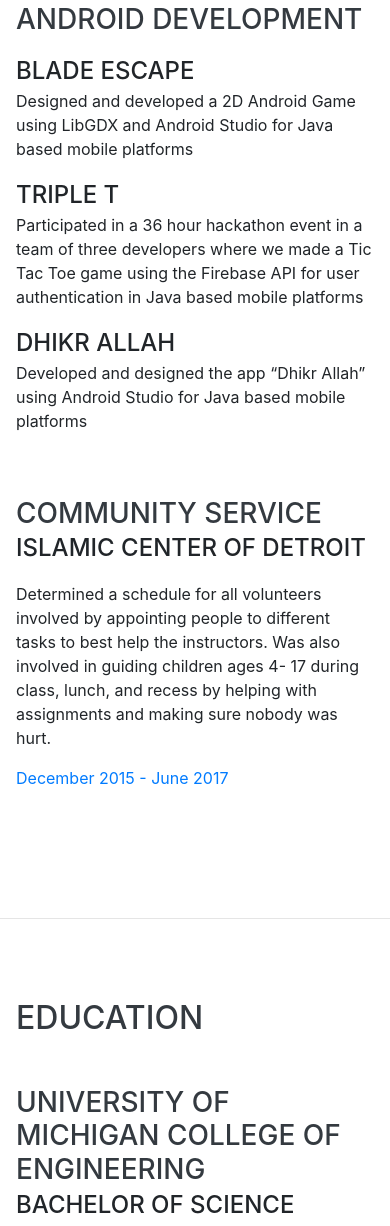
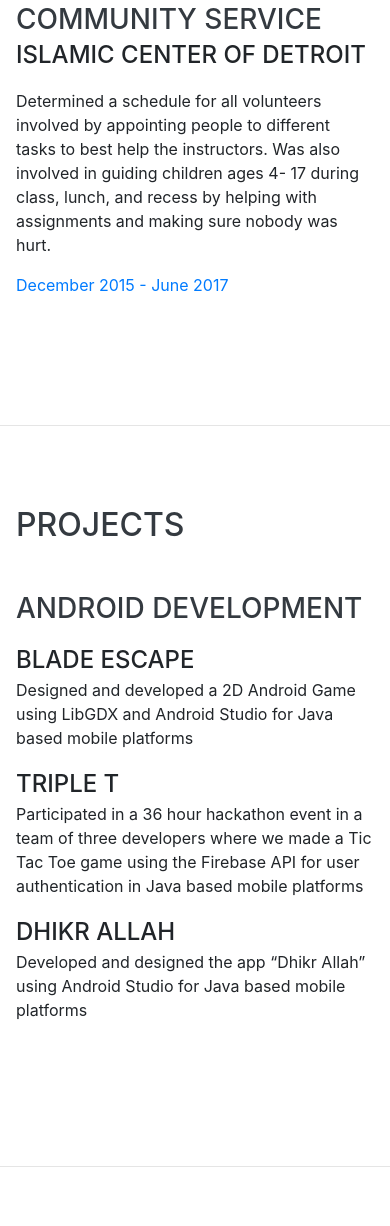
Before and after one commit to mamutahr/my_portfolio, a website with bundled scripts: page index.html in a window 390 px wide. Shown: the part 2414-3640 px from the top of the page. Built offline with nearby package versions, Linux system fonts and the light colour scheme; a web font is replaced by a local one.

Commit message:
Added Projects section

```diff
--- a/index.html
+++ b/index.html
@@ -45,6 +45,9 @@
         </li>
         <li class="nav-item">
           <a class="nav-link js-scroll-trigger" href="#experience">Experience</a>
+        </li>
+        <li class="nav-item">
+            <a class="nav-link js-scroll-trigger" href="#projects">Projects</a>
         </li>
         <li class="nav-item">
           <a class="nav-link js-scroll-trigger" href="#education">Education</a>
@@ -164,21 +167,6 @@
 
           <div class="resume-item d-flex flex-column flex-md-row justify-content-between mb-5">
             <div class="resume-content">
-              <h3 class="mb-0">Android Development</h3>
-              <div class="subheading mt-3">Blade Escape</div>
-              <p>Designed and developed a 2D Android Game using LibGDX and Android Studio for Java based mobile platforms</p>
-              <div class="subheading mt-3">Triple T</div>
-              <p>
-                Participated in a 36 hour hackathon event in a team of three developers where we made a Tic Tac Toe game using the Firebase API
-                 for user authentication in Java based mobile platforms
-              </p>
-              <div class="subheading mt-3">Dhikr Allah</div>
-              <p>Developed and designed the app “Dhikr Allah” using Android Studio for Java based mobile platforms</p>
-            </div>
-          </div>
-
-          <div class="resume-item d-flex flex-column flex-md-row justify-content-between mb-5">
-            <div class="resume-content">
               <h3 class="mb-0">Community Service</h3>
               <div class="subheading mb-3">Islamic Center of Detroit</div>
               <p>
@@ -193,6 +181,28 @@
 
         </div>
 
+    </section>
+
+    <hr class="m-0">
+
+    <section class="resume-section p-3 p-lg-5 d-flex align-items-center" id="projects">
+        <div class="w-100">
+            <h2 class="mb-5">Projects</h2>
+            <div class="resume-item d-flex flex-column flex-md-row justify-content-between mb-5">
+                <div class="resume-content">
+                  <h3 class="mb-0">Android Development</h3>
+                  <div class="subheading mt-3">Blade Escape</div>
+                  <p>Designed and developed a 2D Android Game using LibGDX and Android Studio for Java based mobile platforms</p>
+                  <div class="subheading mt-3">Triple T</div>
+                  <p>
+                    Participated in a 36 hour hackathon event in a team of three developers where we made a Tic Tac Toe game using the Firebase API
+                     for user authentication in Java based mobile platforms
+                  </p>
+                  <div class="subheading mt-3">Dhikr Allah</div>
+                  <p>Developed and designed the app “Dhikr Allah” using Android Studio for Java based mobile platforms</p>
+                </div>
+            </div>
+        </div>
     </section>
 
     <hr class="m-0">
```
